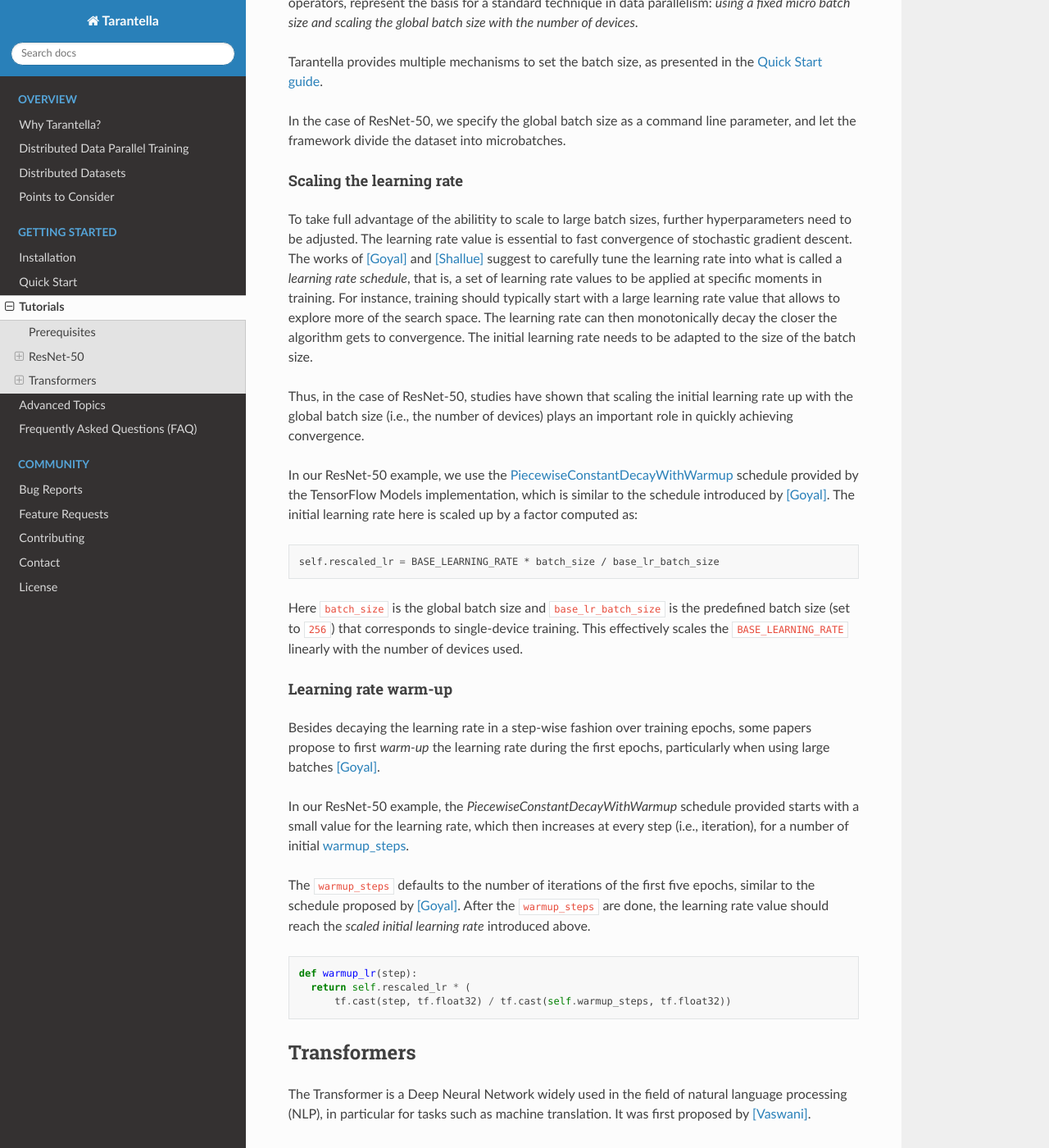
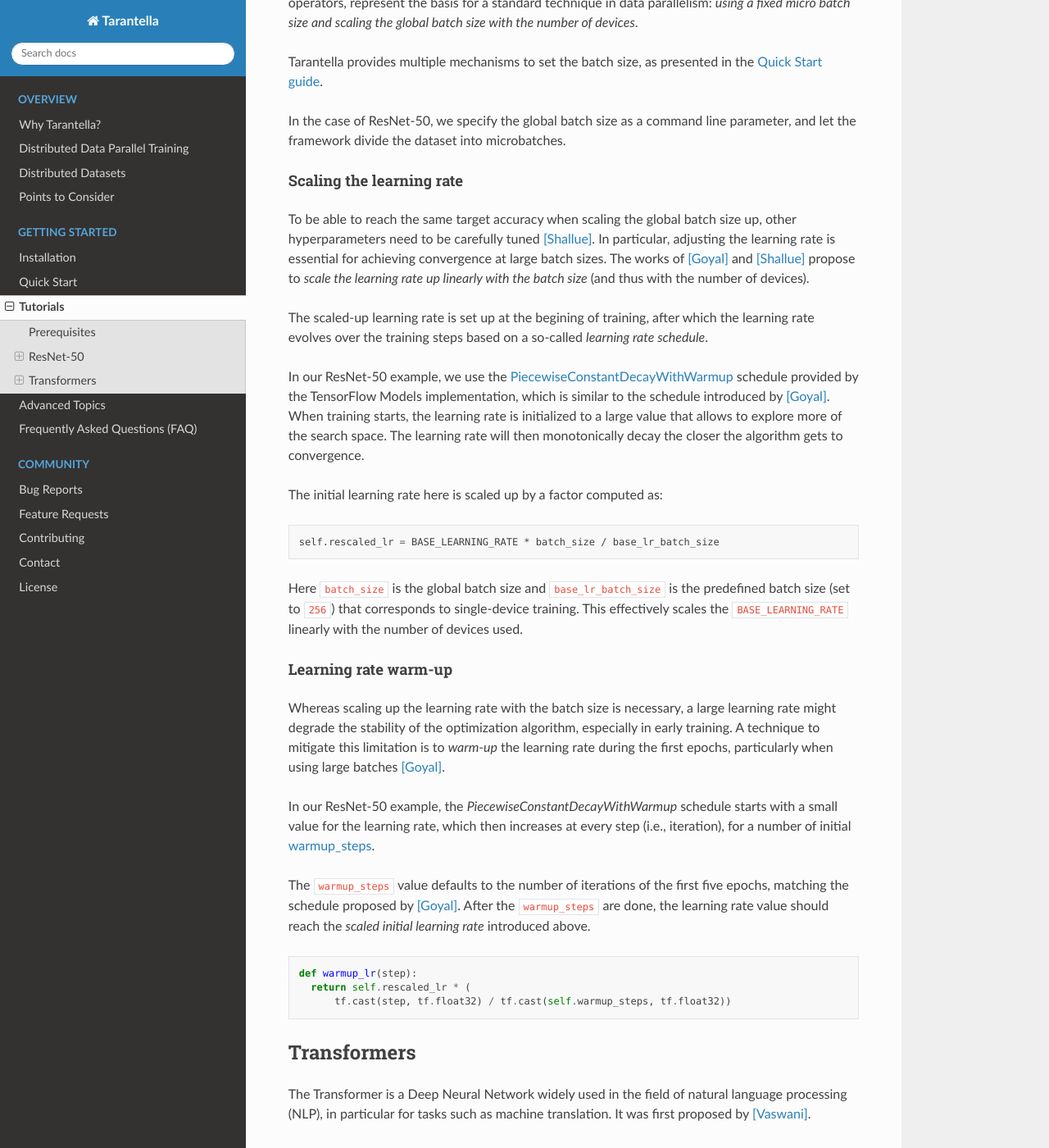
Before and after one commit to cc-hpc-itwm/tarantella, a Sphinx documentation site: the page built from docs/source/tutorials.rst, in a window 1280 px wide and 1400 px high, scrolled down 3761 px. Shown: the whole window at 82% size. Built offline with Sphinx 7.4.7 and the Read the Docs theme 2.0.0, drawn with Linux system fonts in a browser that asks for light colours; some of the changed text lies outside the part shown.

Commit message:
Docs: Tutorials: update Resnet50 tutorial

```diff
--- a/docs/source/tutorials.rst
+++ b/docs/source/tutorials.rst
@@ -221,26 +221,24 @@ parameter, and let the framework divide the dataset into microbatches.
 Scaling the learning rate
 """""""""""""""""""""""""
 
-To take full advantage of the abilitity to scale to large batch sizes, further
-hyperparameters need to be adjusted. The learning rate value is essential to fast
-convergence of stochastic gradient descent. The works of [Goyal]_ and [Shallue]_
-suggest to carefully tune the learning rate into what is called a *learning rate
-schedule*, that is, a set of learning rate values to be applied at specific moments
-in training.
-For instance, training should typically start with a large learning rate value that
-allows to explore more of the search space. The learning rate can then monotonically
-decay the closer the algorithm gets to convergence.
-The initial learning rate needs to be adapted to the size of the
-batch size.
+To be able to reach the same target accuracy when scaling the global batch size up,
+other hyperparameters need to be carefully tuned [Shallue]_.
+In particular, adjusting the learning rate is essential for achieving convergence
+at large batch sizes. The works of [Goyal]_ and [Shallue]_ propose to *scale the
+learning rate up linearly with the batch size* (and thus with the number of devices).
 
-Thus, in the case of ResNet-50, studies have shown that scaling the initial learning
-rate up with the global batch size (i.e., the number of devices) plays an important
-role in quickly achieving convergence.
+The scaled-up learning rate is set up at the begining of training, after which the
+learning rate evolves over the training steps based on a so-called
+*learning rate schedule*.
 
 In our ResNet-50 example, we use the
 `PiecewiseConstantDecayWithWarmup <https://github.com/cc-hpc-itwm/tarantella_models/blob/master/src/models/resnet/resnet50_tnt.py#L20>`__
 schedule provided by the TensorFlow Models implementation, which is similar to the schedule
 introduced by [Goyal]_.
+When training starts, the learning rate is initialized to
+a large value that allows to explore more of the search space. The learning rate will
+then monotonically decay the closer the algorithm gets to convergence.
+
 The initial learning rate here is scaled up by a factor computed as:
 
 .. code-block:: bash
@@ -254,17 +252,18 @@ Here ``batch_size`` is the global batch size and ``base_lr_batch_size`` is the p
 Learning rate warm-up
 """""""""""""""""""""
 
-Besides decaying the learning rate in a step-wise fashion over training epochs, some
-papers propose to first *warm-up* the learning rate during the first epochs, particularly
-when using large batches [Goyal]_.
+Whereas scaling up the learning rate with the batch size is necessary, a large learning
+rate might degrade the stability of the optimization algorithm, especially in early training.
+A technique to mitigate this limitation is to *warm-up* the learning rate during the first
+epochs, particularly when using large batches [Goyal]_.
 
-In our ResNet-50 example, the `PiecewiseConstantDecayWithWarmup` schedule provided
+In our ResNet-50 example, the `PiecewiseConstantDecayWithWarmup` schedule
 starts with a small value for the learning rate, which then increases at every step
 (i.e., iteration), for a number of initial
 `warmup_steps <https://github.com/cc-hpc-itwm/tarantella_models/blob/master/src/models/resnet/common.py#L30>`_.
 
-The ``warmup_steps`` defaults to the number of iterations of the first five epochs, similar
-to the schedule proposed by [Goyal]_.
+The ``warmup_steps`` value defaults to the number of iterations of the first five epochs,
+matching the schedule proposed by [Goyal]_.
 After the ``warmup_steps`` are done, the learning rate value should reach the *scaled initial
 learning rate* introduced above.
 
@@ -503,7 +502,7 @@ each device instructed to select its own shard:
 
   micro_batch_size = number_batch_sentences // num_ranks
 
-  # Batch records and select only the shard (subset)
+  # Batch the sentences and select only the shard (subset)
   # corresponding to the current rank
   dataset = dataset.padded_batch(micro_batch_size,
                                 ([max_length], [max_length]),
```
Also changed, not shown: docs/source/why_tarantella.rst (+4 -12 lines).
